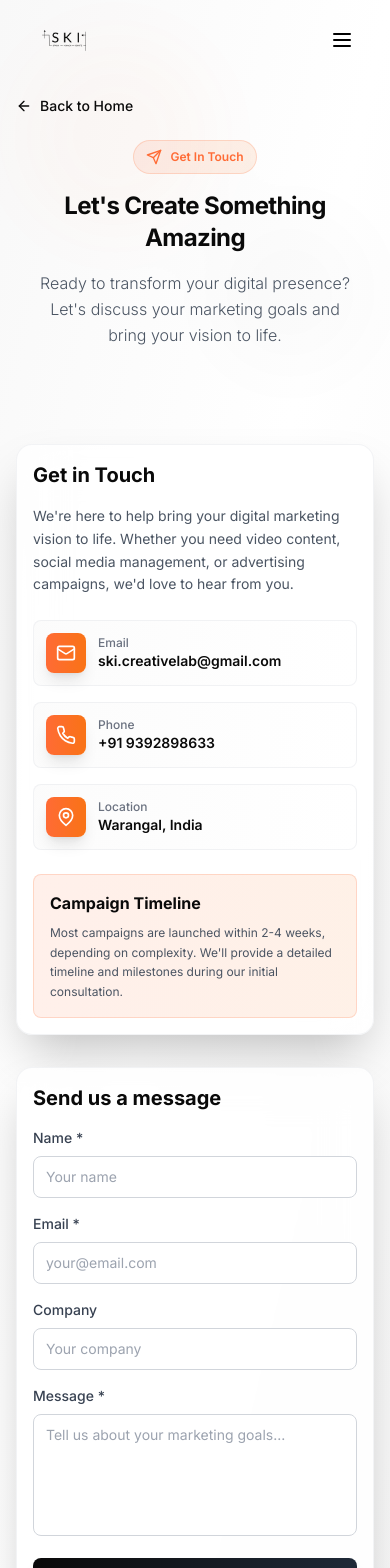
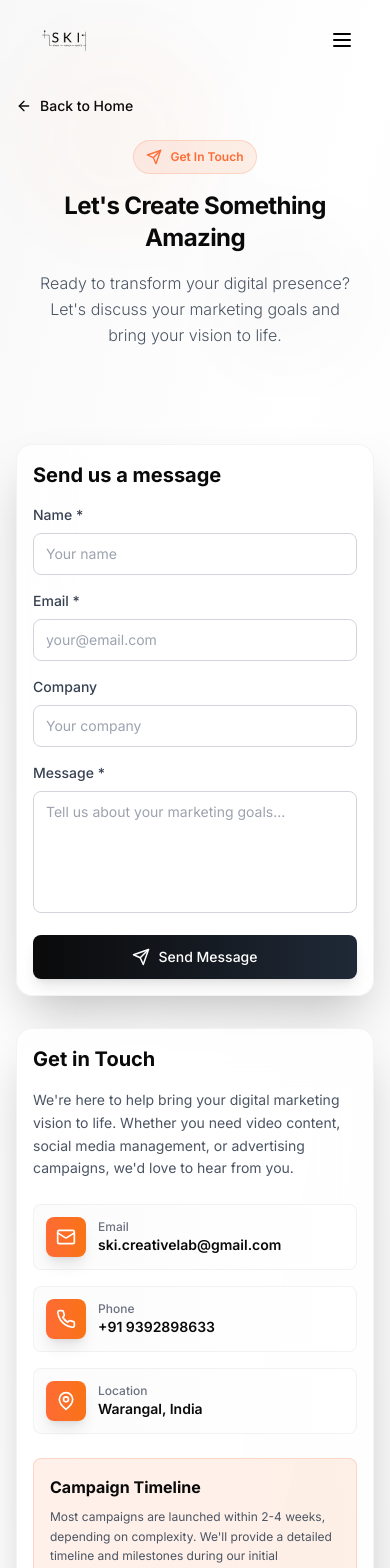
Before and after one commit to magiemrng/SKI, a React (Vite) app: page /contact in a window 390 px wide. Shown: the top 1568 px of the page. Built offline with nearby package versions, Linux system fonts and the light colour scheme.

Commit message:
Make contact form appear first on mobile

```diff
--- a/src/pages/ContactPage.tsx
+++ b/src/pages/ContactPage.tsx
@@ -167,7 +167,7 @@ const ContactPage: React.FC = () => {
               initial={{ opacity: 0, x: -30 }}
               animate={inView ? { opacity: 1, x: 0 } : {}}
               transition={{ duration: 0.6 }}
-              className="bg-white/80 backdrop-blur-xl rounded-2xl sm:rounded-3xl p-4 sm:p-6 lg:p-8 xl:p-12 border border-gray-200/50 shadow-2xl order-2 lg:order-1"
+              className="bg-white/80 backdrop-blur-xl rounded-2xl sm:rounded-3xl p-4 sm:p-6 lg:p-8 xl:p-12 border border-gray-200/50 shadow-2xl order-1"
             >
               <h2 className="text-xl sm:text-2xl lg:text-3xl font-bold text-ski-black mb-4 sm:mb-6 lg:mb-8">Send us a message</h2>
 
@@ -316,7 +316,7 @@ const ContactPage: React.FC = () => {
               initial={{ opacity: 0, x: 30 }}
               animate={inView ? { opacity: 1, x: 0 } : {}}
               transition={{ duration: 0.6, delay: 0.2 }}
-              className="space-y-6 sm:space-y-8 order-1 lg:order-2"
+              className="space-y-6 sm:space-y-8 order-2"
             >
               <div className="bg-white/80 backdrop-blur-xl rounded-2xl sm:rounded-3xl p-4 sm:p-6 lg:p-8 xl:p-12 border border-gray-200/50 shadow-2xl">
                 <motion.h3
```
